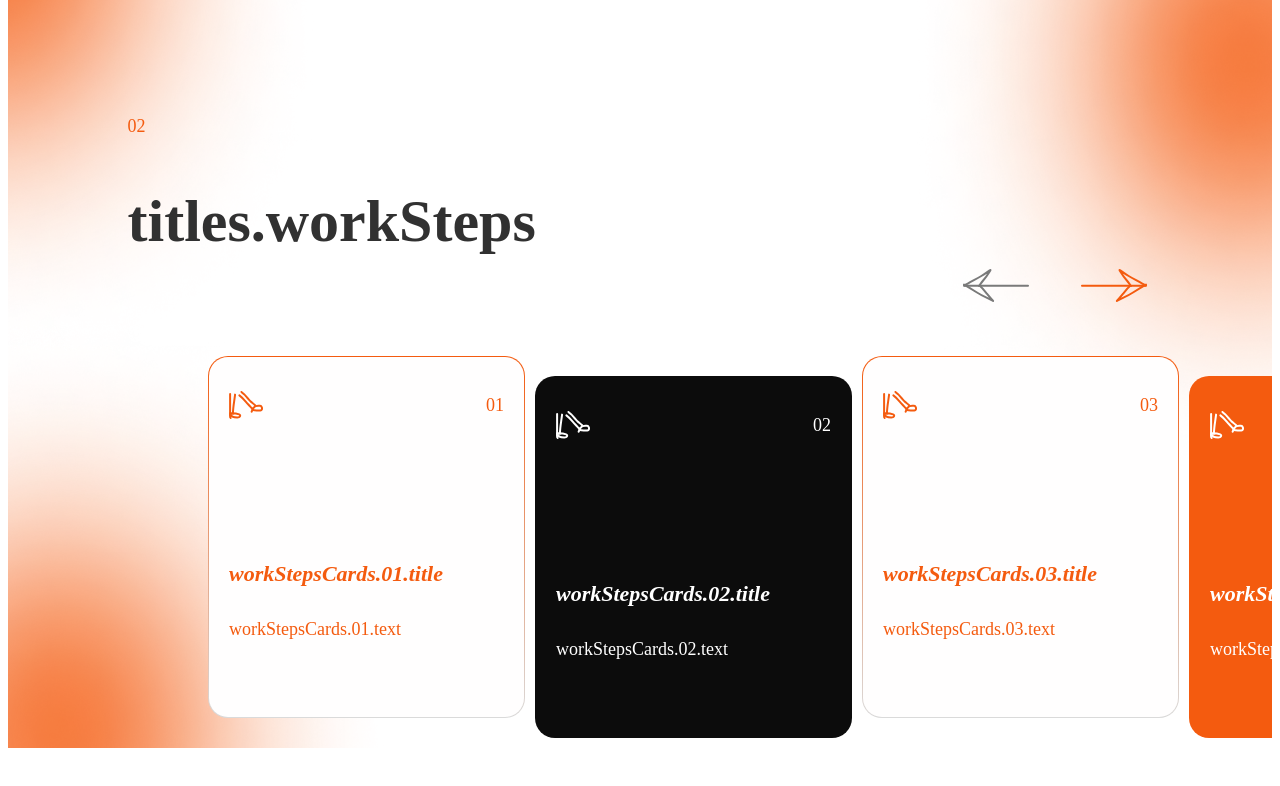
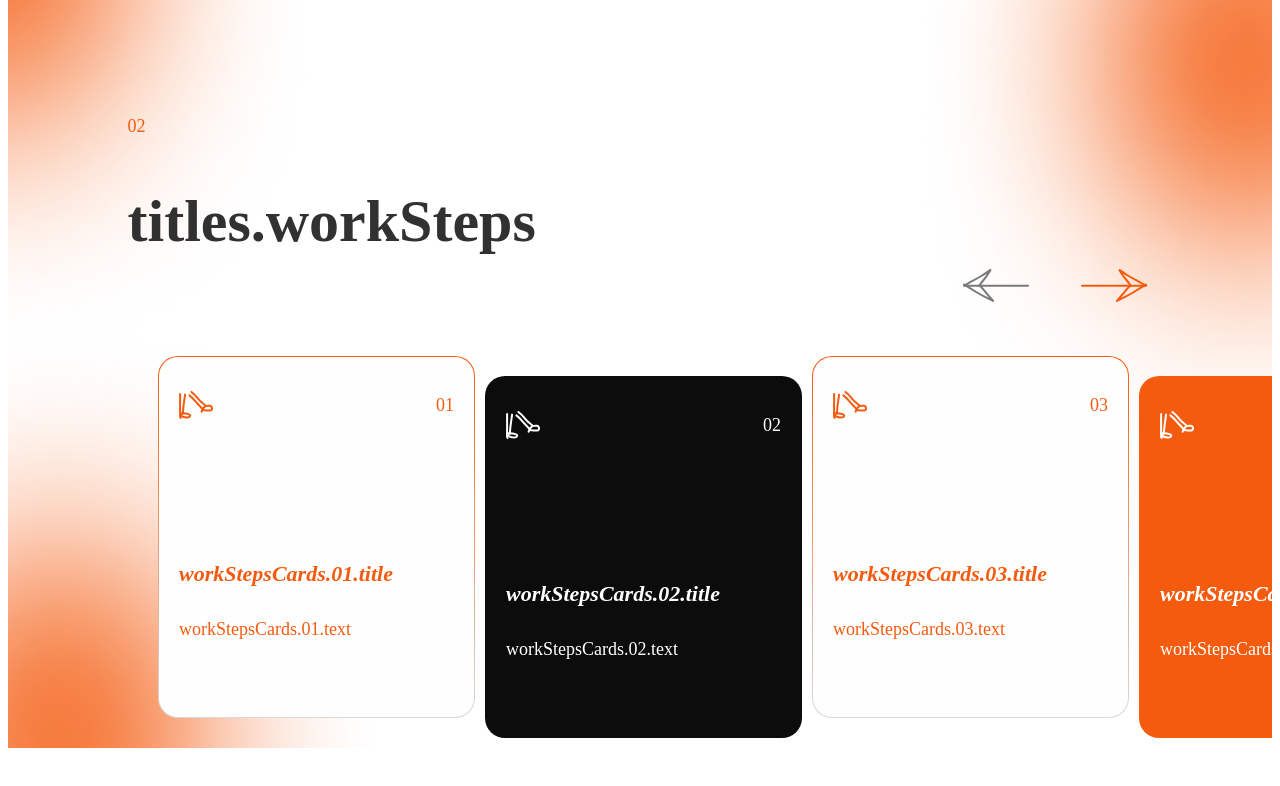
Before and after one commit to mulatkasofi/workLanding, a Next.js app: page /WorkStepsPage/WorkStepsPage in a window 1280 px wide. Shown: the top 786 px of the page. Built offline with nearby package versions, Linux system fonts and the light colour scheme.

Commit message:
fix/ ui bugs

```diff
--- a/src/pages/FAQPage/FAQPage.tsx
+++ b/src/pages/FAQPage/FAQPage.tsx
@@ -3,7 +3,7 @@ import React, { useEffect, useRef, useState } from "react";
 import styles from "./FAQPage.module.css";
 import Image from "next/image";
 import { useFaqData } from "../../helpers/faq";
-import { useTranslation, Trans } from "react-i18next";
+import { useTranslation } from "react-i18next";
 import figmaIcon from "../../img/image-Photoroom (10) 1.png";
 import psIcon from "../../img/image 1.png";
 import tildaIcon from "../../img/Group 11.png";
--- a/src/pages/ReviewsPage/ReviewsPage.tsx
+++ b/src/pages/ReviewsPage/ReviewsPage.tsx
@@ -102,7 +102,7 @@ const ReviewsPage = () => {
           <div className={styles.reviewsPageClientsInfo}>
             <Image src={clientIcon} alt={""} />
             <div>
-              <h3 className={styles.reviewsPageClientsCount}>80+</h3>
+              <h3 className={styles.reviewsPageClientsCount}>100+</h3>
               <p className={styles.reviewsPageCLientsText}>
                 {t("reviewsCard.happyClients")}
               </p>
--- a/src/pages/WorkPage/WorkPage.module.css
+++ b/src/pages/WorkPage/WorkPage.module.css
@@ -131,9 +131,26 @@
   margin-top: 30px;
 }
 
+@media (max-width: 1630px) {
+  .paddingLeft {
+    padding-left: 190px;
+  }
+}
+
+@media (max-width: 1600px) {
+  .paddingLeft {
+    padding-left: 160px;
+  }
+}
+
 @media (max-width: 1580px) {
   .slides {
     width: 260%;
+  }
+}
+@media (max-width: 1515px) {
+  .paddingLeft {
+    padding-left: 110px;
   }
 }
 
@@ -151,16 +168,24 @@
     width: 330%;
   }
 }
+@media (max-width: 1270px) {
+  .paddingLeft {
+    padding-left: 90px;
+  }
+}
 
 @media (max-width: 1185px) {
   .slides {
     width: 390%;
   }
+  .paddingLeft {
+    padding-left: 80px;
+  }
 }
 
 @media (max-width: 1040px) {
   .workPageInfoWrap {
-    max-width: 645px;
+    max-width: 800px;
   }
   .img {
     width: 315px;
@@ -177,6 +202,11 @@
   }
   .slides {
     width: 285%;
+  }
+}
+@media (max-width: 855px) {
+  .workPageInfoWrap {
+    max-width: 645px;
   }
 }
 
--- a/src/pages/WorkStepsPage/WorkStepsPage.module.css
+++ b/src/pages/WorkStepsPage/WorkStepsPage.module.css
@@ -88,6 +88,28 @@
 .paddingLeftZero {
   padding-left: 0;
 }
+@media (max-width: 1630px) {
+  .paddingLeft {
+    padding-left: 190px;
+  }
+}
+
+@media (max-width: 1600px) {
+  .paddingLeft {
+    padding-left: 160px;
+  }
+}
+
+@media (max-width: 1580px) {
+  .slides {
+    width: 260%;
+  }
+}
+@media (max-width: 1515px) {
+  .paddingLeft {
+    padding-left: 110px;
+  }
+}
 @keyframes returnToStart {
   from {
     transform: translateX(-100%);
@@ -105,16 +127,27 @@
     padding-left: 200px;
   }
   .paddingLeft {
-    padding-left: 200px;
+    padding-left: 150px;
   }
   .slides {
     width: 130%;
   }
 }
+@media (max-width: 1270px) {
+  .paddingLeft {
+    padding-left: 90px;
+  }
+}
+
+@media (max-width: 1185px) {
+  .paddingLeft {
+    padding-left: 80px;
+  }
+}
 
 @media (max-width: 1040px) {
   .workStepsPageInfoWrap {
-    max-width: 645px;
+    max-width: 800px;
   }
   .carouselContainer {
     padding-left: 50px;
@@ -127,6 +160,11 @@
   }
   .slides {
     width: 180%;
+  }
+}
+@media (max-width: 855px) {
+   .workStepsPageInfoWrap {
+    max-width: 645px;
   }
 }
 @media (max-width: 815px) {
```
